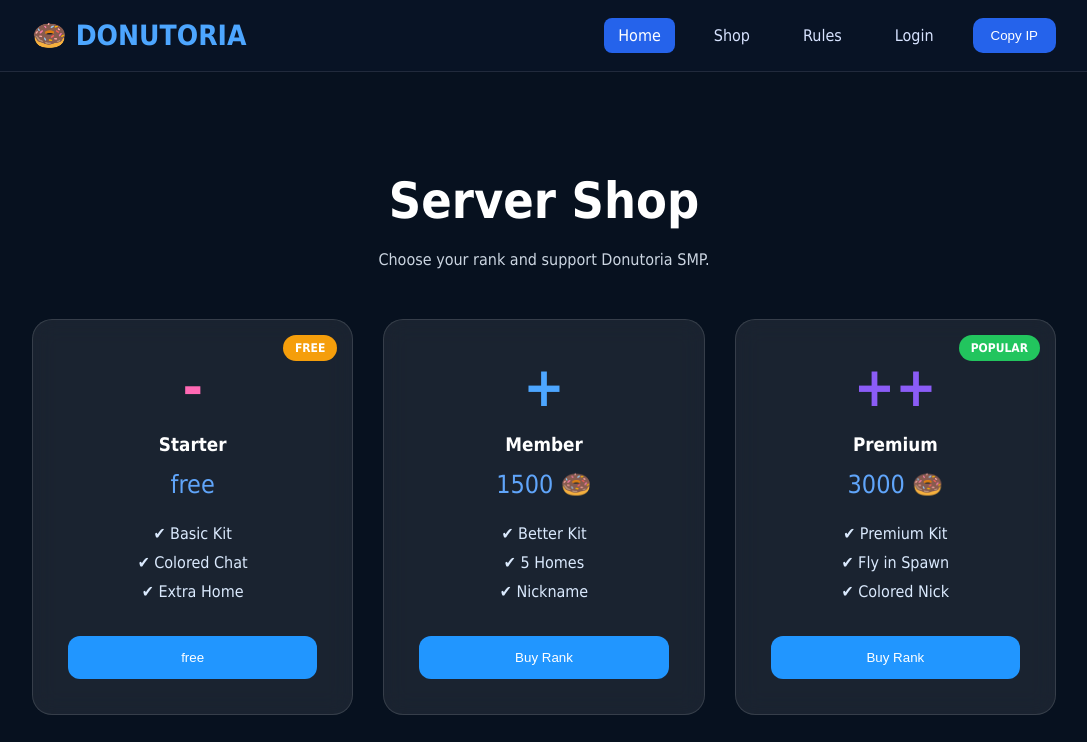
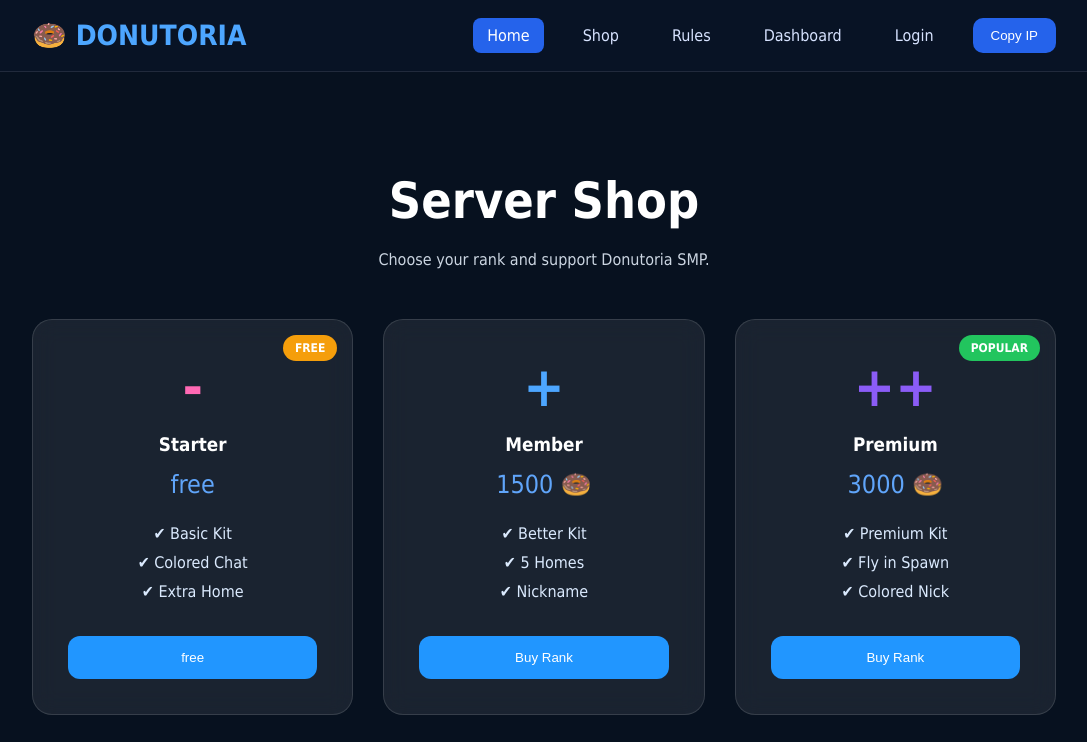
Before and after one commit to TheBlackwood/Donutoria, a plain HTML site: page shop.html in a window 1280 px wide. Shown: the top 742 px of the page, without its empty margins (96-1183 px from the left). Drawn offline with Linux system fonts and the light colour scheme; files that its build step writes are made by us from their sources.

Commit message:
Update website design and assets

```diff
--- a/assets/css/style.css
+++ b/assets/css/style.css
@@ -2025,3 +2025,22 @@ border-radius:10px;
     );
 
 }
+/* Chrome, Edge, Opera */
+
+::-webkit-scrollbar{
+    width:12px;
+}
+
+::-webkit-scrollbar-track{
+    background:#081420;
+}
+
+::-webkit-scrollbar-thumb{
+    background:linear-gradient(#2563eb,#60a5fa);
+    border-radius:20px;
+    border:2px solid #081420;
+}
+
+::-webkit-scrollbar-thumb:hover{
+    background:linear-gradient(#3b82f6,#93c5fd);
+}
--- a/shop.html
+++ b/shop.html
@@ -46,6 +46,8 @@
         <li><a href="shop.html">Shop</a></li>
 
         <li><a href="rules.html">Rules</a></li>
+
+        <li><a href="dashboard.html">Dashboard</a></li>
 
         <li><a href="login.html">Login</a></li>
 
```
